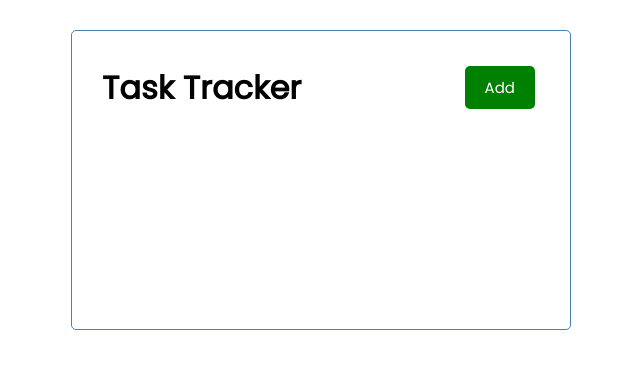
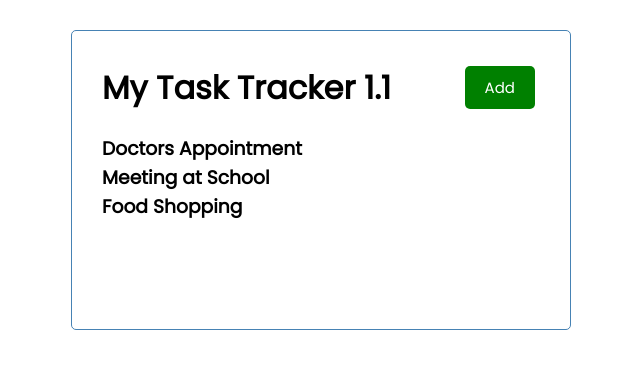
Before and after one commit to celestialheathen/node-mongo-project-part2, a React (Create React App) app in the folder Desktop/projects/react-task-tracker/: page / in a window 1280 px wide. Shown: the top 368 px of the page, without its empty margins (319-959 px from the left). Built offline with nearby package versions, Linux system fonts and the light colour scheme.

Commit message:
basic app

```diff
--- a/Desktop/projects/react-task-tracker/src/App.js
+++ b/Desktop/projects/react-task-tracker/src/App.js
@@ -1,10 +1,34 @@
+import { useState } from 'react'
 import Header from "./components/Header"
+import Tasks from "./components/Tasks"
 
 function App() {
 
+  const [tasks, setTasks] = useState([
+    {
+      "id": 1,
+      "text": "Doctors Appointment",
+      "day": "Feb 5th at 2:30pm",
+      "reminder": true
+    },
+    {
+      "id": 2,
+      "text": "Meeting at School",
+      "day": "Feb 6th at 1:30pm",
+      "reminder": true
+    },
+    {
+      "id": 3,
+      "text": "Food Shopping",
+      "day": "Feb 5th at 2:30pm",
+      "reminder": false
+    }
+  ])
+
   return (
     <div className="container">
-      <Header title="Task Tracker"/>
+      <Header />
+      <Tasks tasks={tasks}/>
     </div>
   );
 }
--- /dev/null
+++ b/Desktop/projects/react-task-tracker/src/components/Tasks.js
@@ -0,0 +1,13 @@
+
+const Tasks = ({ tasks }) => {
+
+  return (
+    <>
+     {tasks.map((task) => (
+      <h3 key={task.id}>{task.text}</h3>
+      ))}
+    </>
+  )
+}
+
+export default Tasks
```
